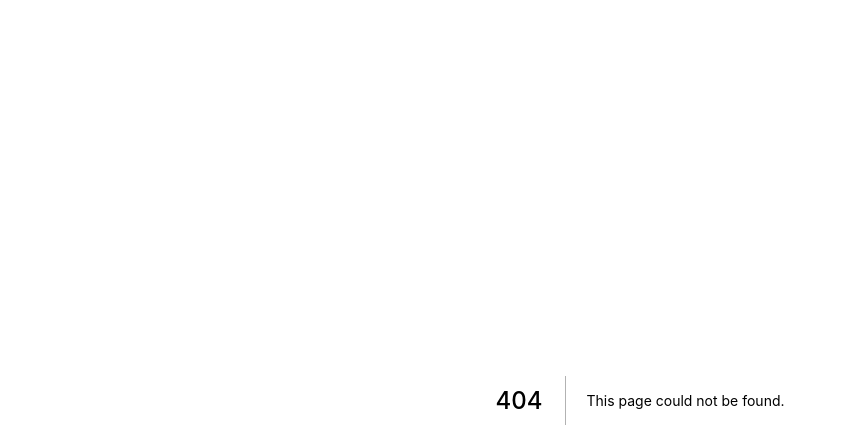
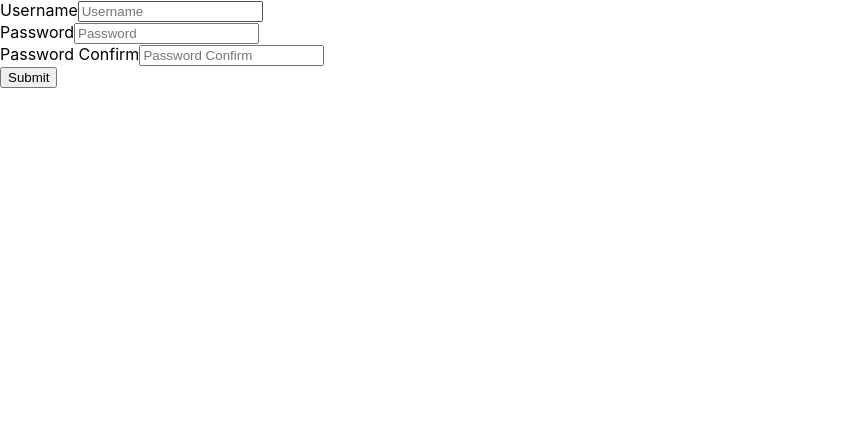
Before and after one commit to saadat-ali-awan/saadat-portfolio, a Next.js app: page /auth/register in a window 1280 px wide. Before the commit this address had no page. Shown: the top 448 px of the page, without its empty margins (0-847 px from the left). Built offline with nearby package versions, Linux system fonts and the light colour scheme.

Commit message:
Add register page

```diff
--- /dev/null
+++ b/pages/auth/register.tsx
@@ -0,0 +1,83 @@
+import React, { ChangeEvent, useState } from "react";
+import { FormEvent } from "react";
+
+export default function Register() {
+  // Create Registration Form
+  const [form, setForm] = useState({
+    username: "",
+    password: "",
+    passwordConfirm: "",
+  });
+
+  // handle form input change
+  const handleChange = (e: ChangeEvent<HTMLInputElement>) => {
+    console.log(e.target.name);
+    setForm({
+      ...form,
+      [e.target.name]: e.target.value,
+    });
+  }
+
+  // handle form submit
+  const handleSubmit = (e: FormEvent) => {
+    e.preventDefault();
+    // post data to /api/auth/register
+    fetch("/api/auth/register", {
+      method: "POST",
+      headers: {
+        "Content-Type": "application/json",
+        },
+        body: JSON.stringify(form),
+    }).then((res) => {
+      if (res.status === 200) {
+        console.log("Registration Successful");
+      } else {
+        console.log("Registration Failed");
+      }
+    });
+  }
+
+  return (
+    <form onSubmit={handleSubmit}>
+      <div className="form-group">
+        <label htmlFor="username">Username</label>
+        <input
+          type="text"
+          className="form-control"
+          id="username"
+          name="username"
+          placeholder="Username"
+          value={form.username}
+          onChange={handleChange}
+        />
+      </div>
+      <div className="form-group">
+        <label htmlFor="password">Password</label>
+        <input
+          type="password"
+          className="form-control"
+          id="password"
+          name="password"
+          placeholder="Password"
+          value={form.password}
+          onChange={handleChange}
+        />
+      </div>
+      <div className="form-group">
+        <label htmlFor="passwordConfirm">Password Confirm</label>
+        <input
+          type="password"
+          className="form-control"
+          id="passwordConfirm"
+          name="passwordConfirm"
+          placeholder="Password Confirm"
+          value={form.passwordConfirm}
+          onChange={handleChange}
+        />
+      </div>
+      <button type="submit" className="btn btn-primary">
+        Submit
+      </button>
+    </form>
+  );
+}
```
